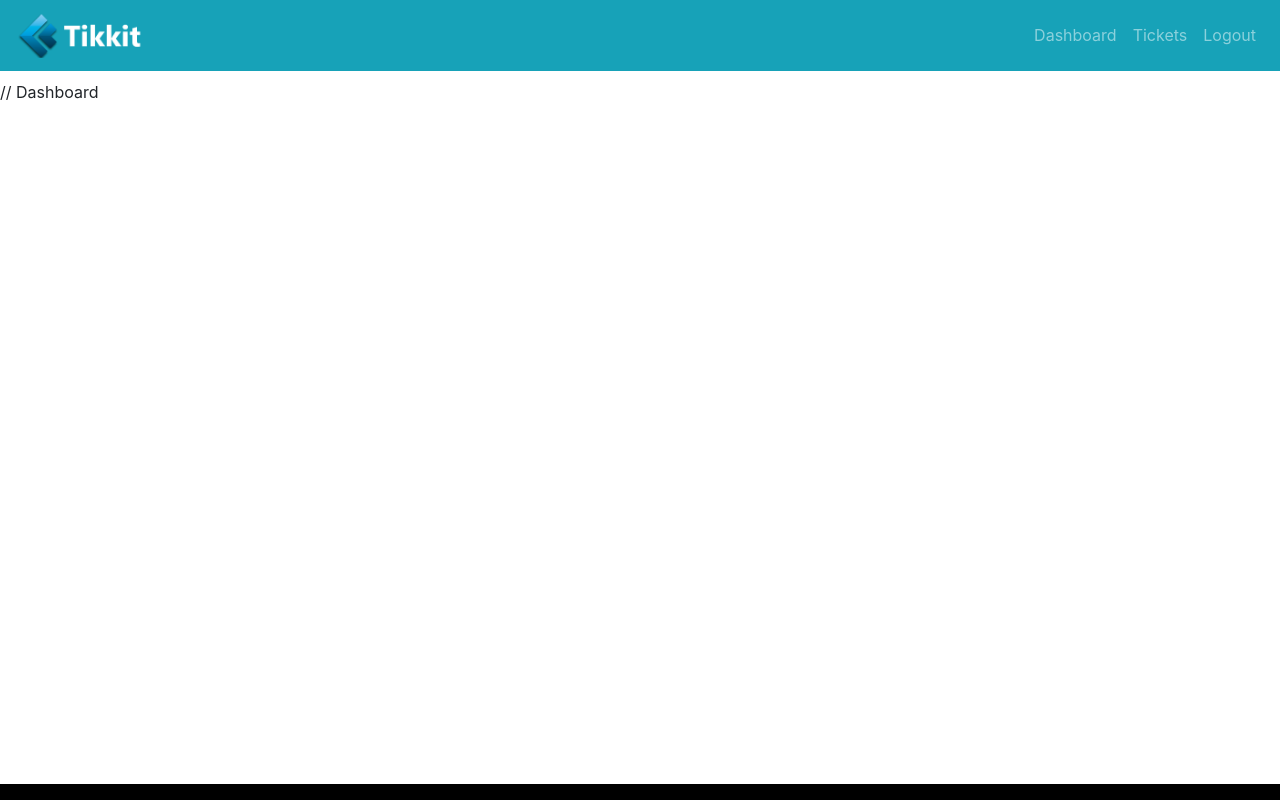
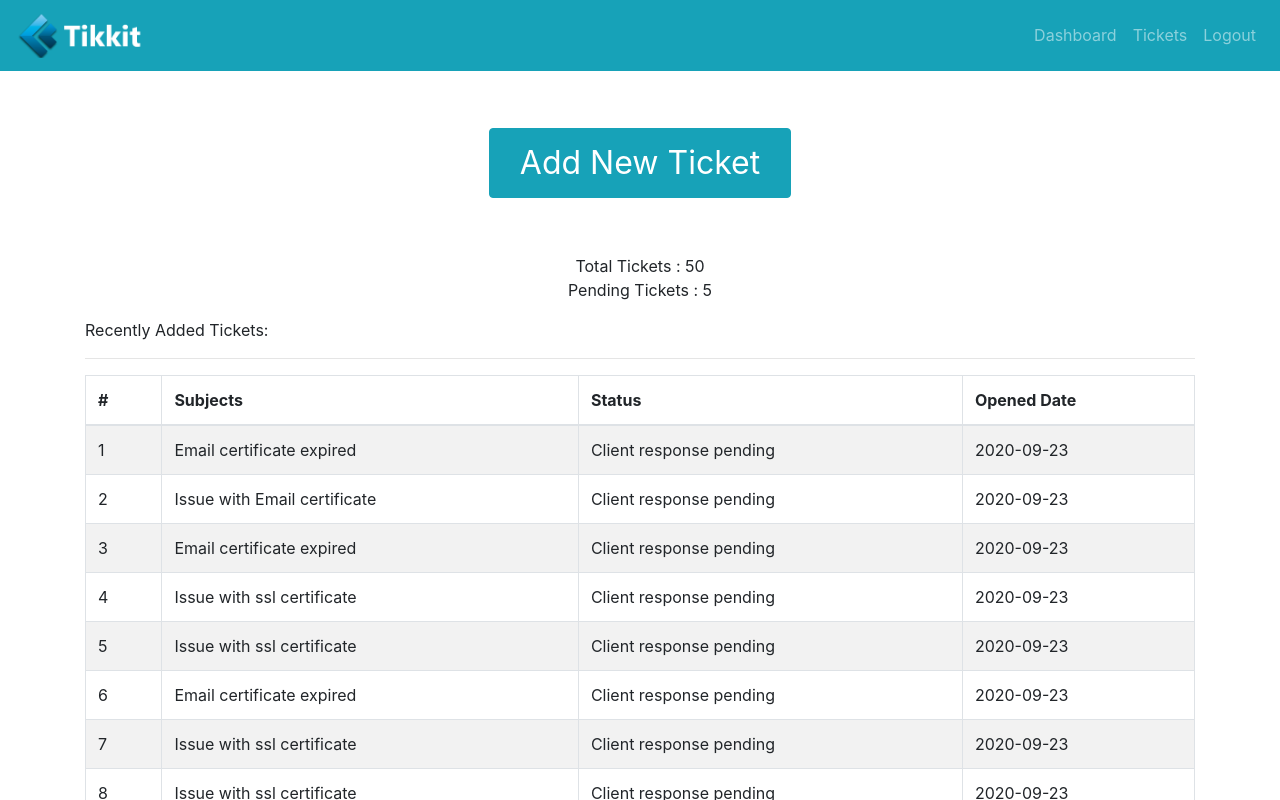
Before and after one commit to Jackal73/gobug-frontend, a React (Create React App) app: page / in a window 1280 px wide. Shown: the top 800 px of the page. Built offline with nearby package versions, Linux system fonts and the light colour scheme.

Commit message:
:sparkles: Add `Dashboard` page

```diff
--- a/src/App.js
+++ b/src/App.js
@@ -1,7 +1,9 @@
 import React from 'react';
 import { Entry } from './pages/entry/Entry.page';
 import { DefaultLayout } from './layout/DefaultLayout';
+import { Dashboard } from './pages/dashboard/Dashboard.page';
 import './App.css';
+
 
 
 function App() {
@@ -9,7 +11,7 @@
     <div className="App">
       {/* <Entry /> */}
       <DefaultLayout>
-        // Dashboard
+        <Dashboard />
       </DefaultLayout>
     </div>
   );
--- /dev/null
+++ b/src/assets/data/dummy-tickets.json
@@ -0,0 +1,62 @@
+[
+  {
+    "id": 1,
+    "subject": "Email   certificate expired",
+    "status": "Client response pending",
+    "addedAt": "2020-09-23"
+  },
+  {
+    "id": 2,
+    "subject": "Issue with Email certificate",
+    "status": "Client response pending",
+    "addedAt": "2020-09-23"
+  },
+  {
+    "id": 3,
+    "subject": "Email   certificate expired",
+    "status": "Client response pending",
+    "addedAt": "2020-09-23"
+  },
+  {
+    "id": 4,
+    "subject": "Issue with ssl certificate",
+    "status": "Client response pending",
+    "addedAt": "2020-09-23"
+  },
+  {
+    "id": 5,
+    "subject": "Issue with ssl certificate",
+    "status": "Client response pending",
+    "addedAt": "2020-09-23"
+  },
+  {
+    "id": 6,
+    "subject": "Email   certificate expired",
+    "status": "Client response pending",
+    "addedAt": "2020-09-23"
+  },
+  {
+    "id": 7,
+    "subject": "Issue with ssl certificate",
+    "status": "Client response pending",
+    "addedAt": "2020-09-23"
+  },
+  {
+    "id": 8,
+    "subject": "Issue with ssl certificate",
+    "status": "Client response pending",
+    "addedAt": "2020-09-23"
+  },
+  {
+    "id": 9,
+    "subject": "Issue with ssl certificate",
+    "status": "Client response pending",
+    "addedAt": "2020-09-23"
+  },
+  {
+    "id": 10,
+    "subject": "Issue with ssl certificate",
+    "status": "Client response pending",
+    "addedAt": "2020-09-23"
+  }
+]
--- /dev/null
+++ b/src/components/ticket-table/TicketTable.comp.js
@@ -0,0 +1,36 @@
+import React from 'react';
+import { Table } from 'react-bootstrap';
+
+
+export const TicketTable = ({tickets}) => {
+  return (
+  <Table striped bordered hover>
+    <thead>
+      <tr>
+        <th>#</th>
+        <th>Subjects</th>
+        <th>Status</th>
+        <th>Opened Date</th>
+      </tr>
+    </thead>
+    <tbody>
+      {tickets.length ? (
+        tickets.map((row) => (
+          <tr key={row.id}>
+            <td>{row.id}</td>
+            <td>{row.subject}</td>
+            <td>{row.status}</td>
+            <td>{row.addedAt}</td>
+          </tr>
+        ))
+        ) : (
+        <tr>
+          <td colSpan="4" className="text-center">
+            No tickets to show{""}
+          </td>
+        </tr>
+      )}
+    </tbody>
+  </Table>
+  );
+};
--- /dev/null
+++ b/src/pages/dashboard/Dashboard.page.js
@@ -0,0 +1,34 @@
+import React from 'react';
+import { Col, Container, Row, Button } from 'react-bootstrap';
+import { TicketTable } from '../../components/ticket-table/TicketTable.comp';
+import tickets from '../../assets/data/dummy-tickets.json';
+
+
+
+export const Dashboard = () => {
+  return (
+    <Container>
+      <Row>
+        <Col className="text-center mt-5 mb-2">
+          <Button variant="info" style={{fontSize: '2rem', padding : '10px 30px'}}>Add New Ticket</Button>
+        </Col>
+      </Row>
+      <Row>
+        <Col className="text-center mt-5 mb-2">
+          <div>Total Tickets : 50</div>
+          <div>Pending Tickets : 5</div>
+
+        </Col>
+      </Row>
+      <Row>
+        <Col className="mt-2">Recently Added Tickets: </Col>
+      </Row>
+      <hr />
+      <Row>
+        <Col className="recent-ticket">
+        <TicketTable tickets = {tickets} />
+        </Col>
+      </Row>
+    </Container>
+  )
+}
```
